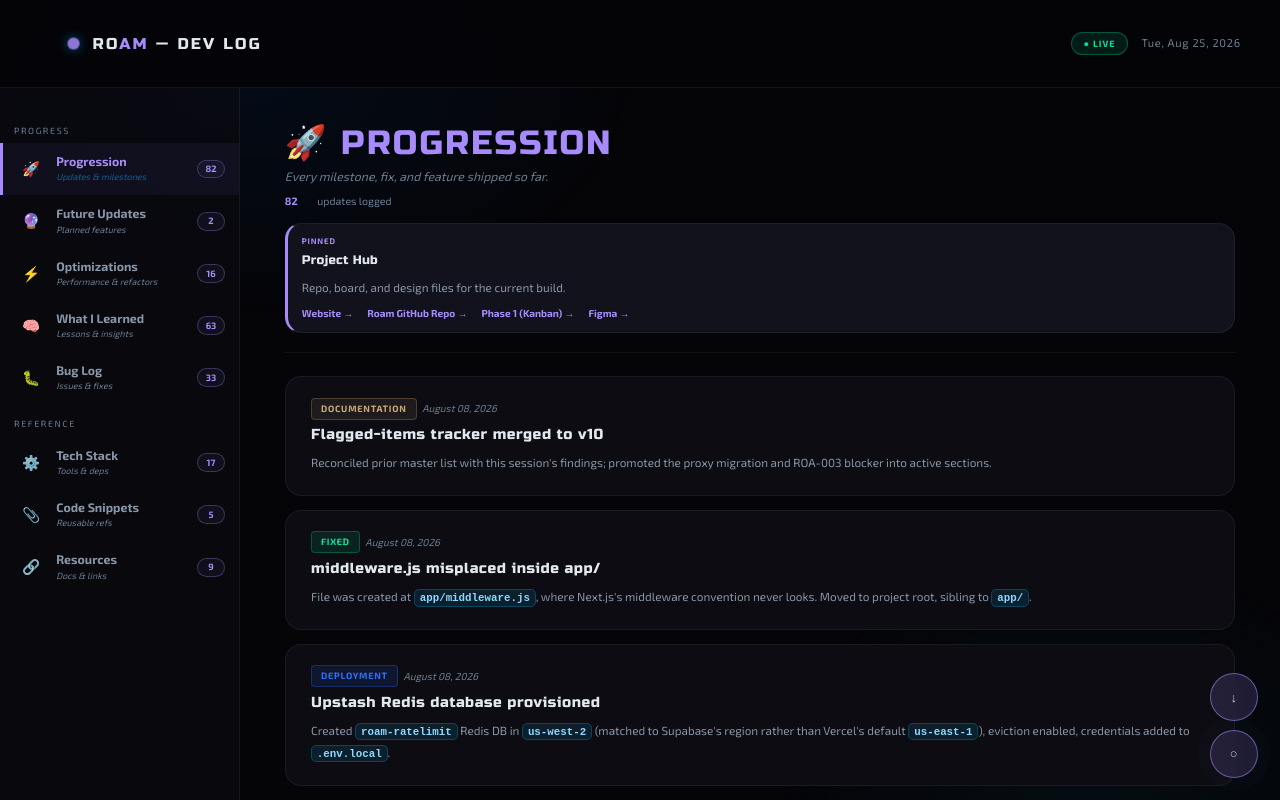
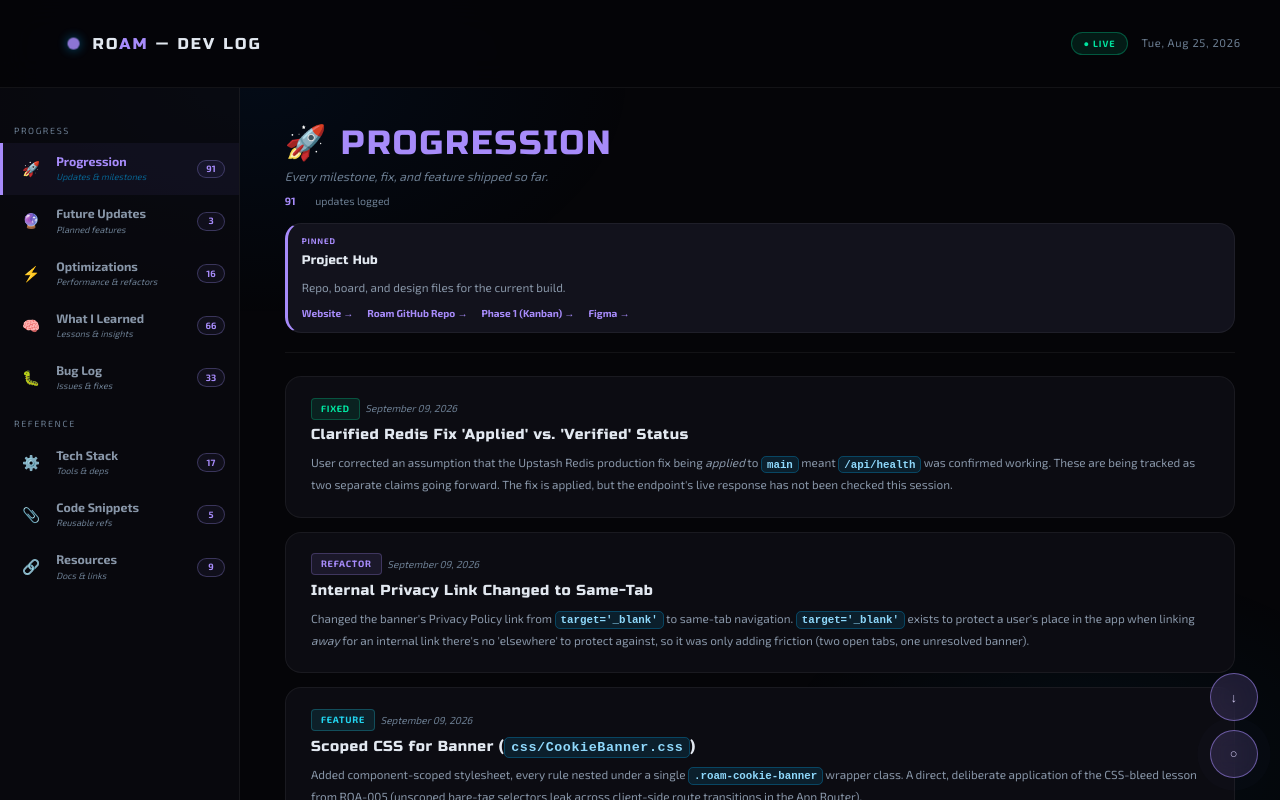
Before and after one commit to NomadCode33/roam, a Next.js app: page /dev-log in a window 1280 px wide. Built offline with nearby package versions, Linux system fonts and the light colour scheme.

Commit message:
added some devlog 08/17 entries

```diff
--- a/app/dev-log/page.jsx
+++ b/app/dev-log/page.jsx
@@ -380,6 +380,73 @@ const DATA = {
   // ── progression: flat list, rendered by ProgressionPane ──────────────────
   // Fields per entry: id, date, title, body (string/array), tag/tags (optional)
   progression: [
+    // ROA-007
+    {
+      id: 120,
+      date: "September 09, 2026",
+      title: "Clarified Redis Fix 'Applied' vs. 'Verified' Status",
+      body: "User corrected an assumption that the Upstash Redis production fix being *applied* to `main` meant `/api/health` was confirmed working. These are being tracked as two separate claims going forward. The fix is applied, but the endpoint's live response has not been checked this session.",
+      tag: "fixed"
+    },
+    {
+      id: 119,
+      date: "September 09, 2026",
+      title: "Internal Privacy Link Changed to Same-Tab",
+      body: "Changed the banner's Privacy Policy link from `target='_blank'` to same-tab navigation. `target='_blank'` exists to protect a user's place in the app when linking *away* for an internal link there's no 'elsewhere' to protect against, so it was only adding friction (two open tabs, one unresolved banner).",
+      tag: "refactor"
+    },
+    {
+      id: 118,
+      date: "September 09, 2026",
+      title: "Scoped CSS for Banner (`css/CookieBanner.css`)",
+      body: "Added component-scoped stylesheet, every rule nested under a single `.roam-cookie-banner` wrapper class. A direct, deliberate application of the CSS-bleed lesson from ROA-005 (unscoped bare-tag selectors leak across client-side route transitions in the App Router).",
+      tag: "feature"
+    },
+    {
+      id: 117,
+      date: "September 09, 2026",
+      title: "Cookie Consent Banner Component (`CookieBanner.jsx`)",
+      body: "Built the client-side banner component. Reads `document.cookie` on mount, renders nothing if a decision already exists, and writes a 1-year `SameSite=Lax` cookie on Accept or Decline. The PostHog init call inside `handleAccept` was left as an explicit comment/marker rather than a stub call, since the package isn't installed yet.",
+      tag: "feature"
+    },
+    {
+      id: 116,
+      date: "September 09, 2026",
+      title: "Cookie Consent Utility (`lib/consent.js`)",
+      body: "Built the consent-state utility: `parseConsent`, `hasConsentDecision`, and the `CONSENT_COOKIE` export. Returns exactly one of `'accepted'`, `'declined'`, or `null`. Never guesses a default state from a missing or malformed cookie.",
+      tag: "feature"
+    },
+    {
+      id: 115,
+      date: "September 09, 2026",
+      title: "Scoped ROA-007 to Binary Consent, Not Categorized",
+      body: "Initially proposed a categorized (Necessary/Analytics/Marketing) consent model with per-category toggles. Cross-checked against the actual kanban ticket spec and found ROA-007 is written as strictly binary (Accept/Decline only). Reversed course and built to the real written scope instead of the richer assumed version.",
+      tag: "decision"
+    },
+    // ROA-007
+
+
+    {
+      id: 85,
+      date: "August 17, 2026",
+      title: "Auth pages confirmed as separate route group from (main)",
+      body: "Reviewed uploaded auth and landing mockups directly. Confirmed the auth nav has no button markup at all (logo only) versus (main)'s nav which has Log in/Sign up buttons. Two structurally different components, not one with conditional visibility. Auth pages will get their own minimal layout outside (main).",
+      tag: "decision"
+    },
+    {
+      id: 84,
+      date: "August 17, 2026",
+      title: "Apple Sign-In deferred, no free tier",
+      body: "Confirmed Apple Sign-In requires a $99/yr Developer membership with no workaround. Chukwuemeka chose to skip it for now rather than pay immediately. Flagged as a hard blocker for Phase 5 App Store submission specifically, not for the rest of ROA-008.",
+      tag: "decision"
+    },
+    {
+      id: 83,
+      date: "August 17, 2026",
+      title: "Google OAuth fully configured end to end",
+      body: "Created Google Cloud project roam-auth, configured the OAuth consent screen (External audience, Roam branding), created a Web application OAuth client with the Supabase callback URL registered, and saved the Client ID/Secret into Supabase's Google provider. Nonce and email-fallback settings confirmed at correct defaults.",
+      tag: "deployment"
+    },
     {
       id: 82,
       date: "August 08, 2026",
@@ -965,17 +1032,37 @@ const DATA = {
   // ── future: grouped by priority ("high" | "medium" | "low") in FuturePane ─
   // Fields per entry: id, title, priority, body (string/array), mediaItems (optional)
   future: [
+    /* high */
+    { id: 3,
+      title: "Verify `redact()` against a real sensitive payload",
+      priority: "high",
+      body: "The redaction logic in `lib/logger.js` was explained and understood via code walkthrough but never exercised with a live call passing a real `password`/`token`-shaped key through `logRequest`. Needed before trusting the 'no sensitive data leaks' Done-When item in a real production scenario rather than on code-reading alone."
+    },
     { id: 2,
-      title: "ROA-008 — Auth (Google + Apple + email/password) + public.users trigger",
+      title: "ROA-017 — Sentry error tracking",
       priority: "high",
-      body: "`auth.users` gets a row automatically on signup; `public.users` does not — without this trigger, signed-up users have no row in the app's own users table, breaking everything downstream that joins against it (posts, follows, blocks). Also unblocks ROA-003 Phase D, since `/api/auth/login` doesn't exist until this ships."
+      body: "Confirmed as the next ticket to start. No dependency blockers; equally unblocked alongside ROA-016 per Wave 2 sequencing, but explicitly chosen as next. Needed so real errors in production (currently only visible via the ROA-015 logger's stdout) get proper alerting and aggregation instead of requiring a manual log search."
     },
     { id: 1,
-      title: "Migrate middleware.js → proxy.js/proxy.ts",
+      title: "ROA-018 — Install and Initialize PostHog",
       priority: "high",
-      body: "Next.js 16.2.12 logs this as deprecated at every dev server start. Low cost to fix now; becomes actual tech debt if more routes get built against the old convention first. Needs resolving before ROA-003 Phase D is trusted as 'tested against current Next.js behavior.'"
+      body: "Now fully unblocked (`deps: ['ROA-002','ROA-007'], both closed`). The consent gate point already exists inside `CookieBanner.jsx`'s `handleAccept`. This ticket just needs to install `posthog-js`, wire the init call into that exact gate, and add the seven listed manual tracking events (post created, upvoted, map pin clicked, place viewed, user followed, translate clicked, profile viewed)."
+    },
+
+    /* medium */
+
+
+    /* low */
+
+
+    /*
+    { id: ,
+      title: "",
+      priority: "",
+      body: ""
     }
-    /*{ id: 2,
+
+    { id: 2,
       title: "Skeleton Loading & Tile Routes",
       priority: "high",
       body: [
@@ -985,7 +1072,9 @@ const DATA = {
       mediaItems: [
         { type: "image", src: "/img/planning-development/skeleton-button-tile-links.png", caption: "Example of skeleton loading states and character tile routing." },
       ]
-    },*/
+    },
+
+    */
   ],
 
   // ── Optimizations data ────────────────────────────────────────────────────
@@ -1353,9 +1442,10 @@ optimize: [
     { id: 61, topic: "Serverless functions don't share memory across invocations", body: "Upstash Redis (not an in-memory counter) is required for rate limiting on Vercel because a plain in-process counter resets on every cold start and is invisible across concurrent lambda instances, so it silently limits nothing in production." },
     { id: 62, topic: "Next.js middleware location is convention-locked", body: "`middleware.js` is only recognized at project root or inside `src/`, never inside `app/`. A misplaced file doesn't error, it's just silently inert, which makes it a dangerous-quiet failure mode." },
     { id: 63, topic: "Dependency graphs can be technically satisfied but practically incomplete", body: "ROA-003 listed only ROA-002 as a dependency and was 'unblocked' per the kanban, but its own Phase D tests require routes that come from ROA-008. A real gap the ticket structure didn't surface until testing was attempted." },
-    /*{ id: 64, topic: "", body: "" },
-    { id: 65, topic: "", body: "" },
-    { id: 66, topic: "", body: "" },*/
+    { id: 64, topic: "auth.users and public.users are never automatically linked", body: "Supabase creates a row in auth.users on signup but has no built-in assumption about your own public schema. It won't guess whether you want a mirrored users table, three tables, or none. Bridging them requires an explicit SECURITY DEFINER trigger, every time, on every Supabase project." },
+    { id: 65, topic: "OAuth Client ID vs Client Secret is an identification vs. proof distinctio", body: "The Client ID is public and travels in the browser redirect URL, it just says who's asking. The Client Secret is exchanged server-to-server and proves the request genuinely comes from Roam's backend. A leaked Secret enables impersonation/phishing of the login flow, not direct data exposure but it's still gitignore-critical." },
+    { id: 66, topic: "Shared components should reflect genuinely shared structure, not be forced to", body: "When two UI pieces look similar but one is a strict subset of the other's markup (auth nav has zero buttons, main nav has two), collapsing them into one component with conditional hiding creates a hidden coupling. Every future change to the shared component has to remember the special case exists. Two small separate components can be simpler than one component with a mode flag." },
+
     //{ id: 10, topic: "", body: "" },
   ],
 
```
